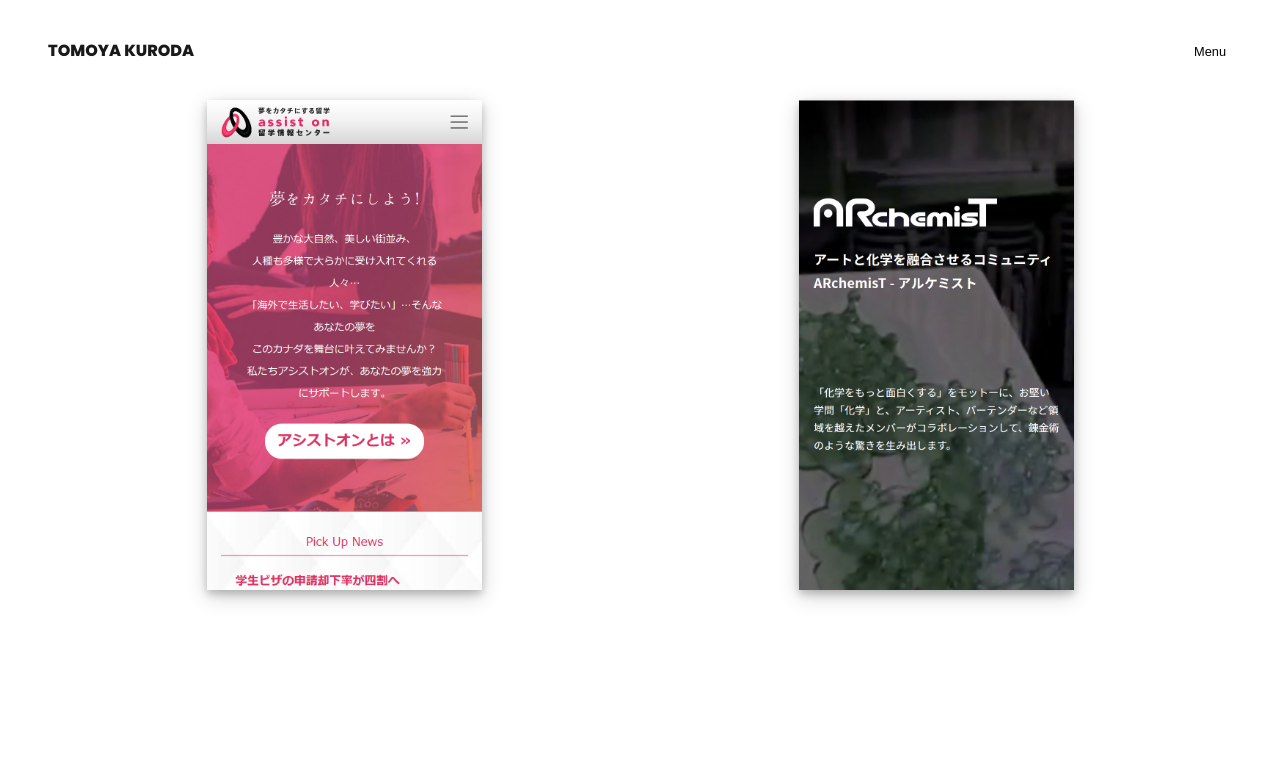
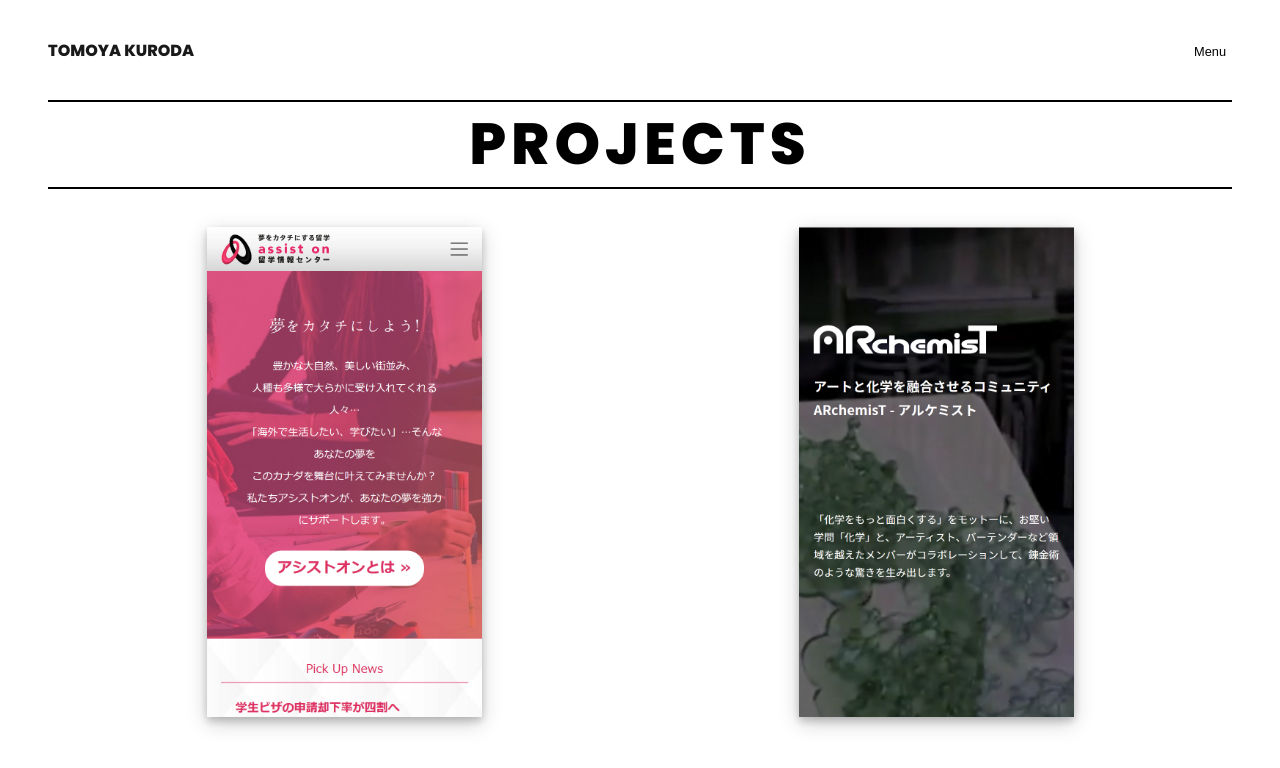
Before and after one commit to TomoyaKuroda/Portfolio-v1, a React (Create React App) app: page /projects in a window 1280 px wide. Shown: the top 768 px of the page. Built offline with nearby package versions, Linux system fonts and the light colour scheme; the HTML template or start-up script is replaced by a standard one.

Commit message:
Add animation on project page

```diff
--- a/src/App.scss
+++ b/src/App.scss
@@ -1,8 +1,6 @@
 @import url("https://fonts.googleapis.com/css?family=Poppins:300,400,600,800&display=swap");
 @import "./projects.scss";
 @import "./contact.scss";
-// $red: #e20001;
-$red: #009da8;
 
 $black: #191919;
 
@@ -89,7 +87,11 @@
     }
     .menu-layer {
       position: relative;
-      background: $red;
+      background: url(./assets/gradient.png) no-repeat center center fixed;
+      -webkit-background-size: cover;
+      -moz-background-size: cover;
+      -o-background-size: cover;
+      background-size: cover;
       height: 100%;
       overflow: hidden;
       .menu-city-background {
--- a/src/pages/projects.js
+++ b/src/pages/projects.js
@@ -1,12 +1,56 @@
-import React from "react";
+import React, { useEffect } from "react";
+import anime from "animejs";
 
 import assistonImg from "../assets/assiston.png";
 import assistonLaptopImg from "../assets/assistonDesktop.png";
 import archemistMobile from "../assets/archemist-mobile.png";
 import archemistLaptop from "../assets/archemist-laptop.png";
+import { useRef } from "react";
 
 function Projects() {
+  // let title = useRef(null);
+  let title = [];
+  let text = "PROJECTS";
+  text = text.split("");
+  text.forEach(element => {
+    title.push(element);
+  });
+  useEffect(() => {
+    anime
+      .timeline({ loop: false })
+      .add(
+        {
+          targets: ".box .letters",
+          scale: [4, 1],
+          opacity: [0, 1],
+          duration: 900,
+          easing: "easeInOutExpo",
+          delay: anime.stagger(100)
+        },
+        "+=500"
+      )
+      .add(
+        {
+          targets: ".box .line",
+          scaleX: [0, 1],
+          duration: 1400,
+          easing: "easeInOutExpo",
+          delay: anime.stagger(400)
+        },
+        "-=700"
+      );
+  });
   return (
+    <>
+      <div className="box">
+        <div className="line"></div>
+        <div className="title" ref={el => (title = el)}>
+          {title.map(element => (
+            <span className="letters">{element}</span>
+          ))}
+        </div>
+        <div className="line"></div>
+      </div>
       <div className="flip-wrapper">
         <div className="flip-card">
           <div className="flip-card-inner">
@@ -72,7 +116,40 @@
             </div>
           </div>
         </div>
+        {/* <div className="flip-card">
+          <div className="flip-card-inner">
+            <div className="flip-card-front">
+              <img src={archemistMobile} alt="" />
             </div>
+            <div className="flip-card-back">
+              <div className="back-header">
+                <a
+                  href="https://archemist.org/"
+                  target="_blank"
+                  rel="noopener noreferrer"
+                >
+                  <img src={archemistLaptop} alt="" />
+                </a>
+              </div>
+              <div className="back-footer">
+                <h2>ARchemisT</h2>
+                <p>
+                  I built the website with Figma provided by a designer to get
+                  people interested in the crowdfunding project.
+                </p>
+                <a
+                  href="https://archemist.org/"
+                  target="_blank"
+                  rel="noopener noreferrer"
+                >
+                  Link
+                </a>
+              </div>
+            </div>
+          </div>
+        </div> */}
+      </div>
+    </>
   );
 }
 
--- a/src/projects.scss
+++ b/src/projects.scss
@@ -1,3 +1,26 @@
+.box {
+  // display: flex;
+  // justify-content: center;
+  text-align: center;
+  text-transform: uppercase;
+  letter-spacing: 5px;
+  font-size: 58px;
+  font-weight: bold;
+  position: relative;
+  margin-bottom: 40px;
+  .line {
+    width: 100%;
+    height: 2px;
+    display: inline-block;
+    background-color: black;
+    position: absolute;
+    left: 0;
+  }
+  span {
+    display: inline-block;
+  }
+}
+
 .flip-wrapper {
   display: flex;
   flex-direction: row;
```
Also changed, not shown: src/App.js (+1 -129 lines), src/assets/angryimg.png (added), src/assets/gradient.png (added). Lines whose indentation alone changed are shown as unchanged.
